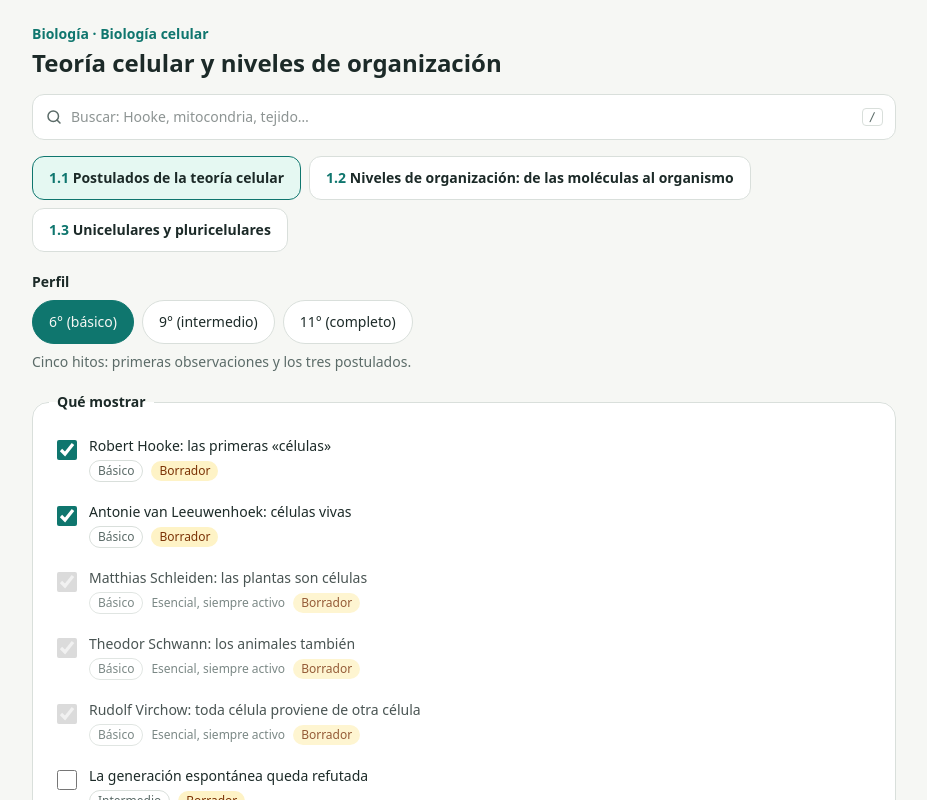
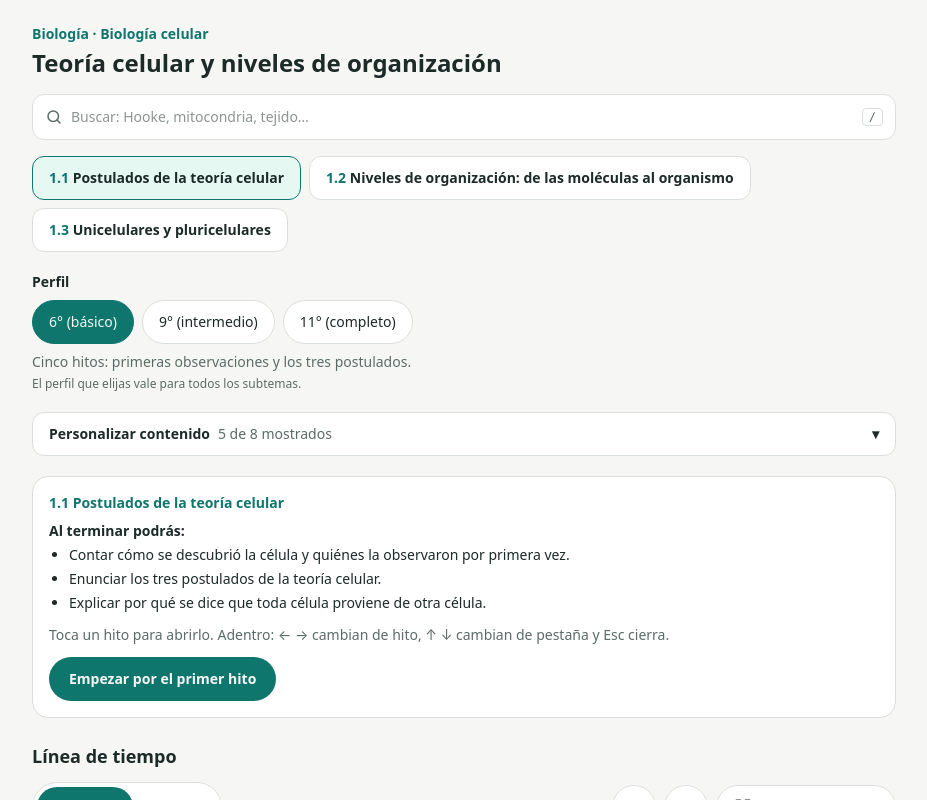
Before and after one commit to Naujdem/100cias-, a React (Vite) app: page / in a window 1280 px wide. Shown: the top 800 px of the page, without its empty margins (176-1103 px from the left). Built offline with nearby package versions, Linux system fonts and the light colour scheme.

Commit message:
Pantalla reorganizada: lista Qué mostrar plegada, guía con objetivos y botón Empezar, y un solo perfil para todos los subtemas
Co-Authored-By: Claude Sonnet 5.5 <noreply@anthropic.com>
Claude-Session: https://claude.ai/code/session_01QpCuYgNnj1H7W7yXM1yTDE

```diff
--- a/src/App.tsx
+++ b/src/App.tsx
@@ -8,6 +8,7 @@ import LineaTiempo from './components/LineaTiempo.tsx'
 import Quiz from './components/Quiz.tsx'
 import { vistasDe } from './components/linea/vistas.ts'
 import Buscador from './components/Buscador.tsx'
+import Guia from './components/Guia.tsx'
 import type { Resultado } from './lib/buscar.ts'
 
 // Todos los subtemas del contenido, ordenados. Para agregar uno basta con crear su JSON en data/materias.
@@ -16,6 +17,7 @@ const TEMAS = Object.values(import.meta.glob('./data/materias/**/*.json', { eage
   .sort((a, b) => (a.orden ?? 99) - (b.orden ?? 99))
 const PERFILES = perfilesJson as unknown as Perfil[]
 const CLAVE_TEMA = 'cien:tema-activo'
+const CLAVE_PERFIL = 'cien:perfil' // el último perfil elegido: vale para todos los subtemas
 
 interface Guardado {
   perfil: string
@@ -71,7 +73,8 @@ function TemaView({ TEMA, salto }: { TEMA: Tema; salto: { id: string; n: number
   const inicial = useMemo<Guardado>(() => {
     const g = leer<Guardado | null>(CLAVE, null)
     if (g) return g
-    const p = PERFILES[0]
+    // sin guardado propio, el subtema hereda el último perfil elegido en cualquier subtema
+    const p = PERFILES.find((x) => x.id === leer<string>(CLAVE_PERFIL, PERFILES[0].id)) ?? PERFILES[0]
     return { perfil: p.id, activos: p.bloques[TEMA.id] ?? TEMA.bloques.map((b) => b.id) }
   }, [CLAVE, TEMA])
 
@@ -87,6 +90,13 @@ function TemaView({ TEMA, salto }: { TEMA: Tema; salto: { id: string; n: number
     setActivos(a)
     setAviso('')
     persistir(p.id, a)
+    // un solo perfil para todos los subtemas: se guarda también en los demás
+    guardar(CLAVE_PERFIL, p.id)
+    for (const t of TEMAS) {
+      if (t.id === TEMA.id) continue
+      const otros = normalizar(t.bloques, p.bloques[t.id] ?? t.bloques.map((b) => b.id))
+      guardar(`cien:${t.id}`, { perfil: p.id, activos: [...otros] })
+    }
   }
 
   const alternarBloque = (id: string) => {
@@ -117,6 +127,11 @@ function TemaView({ TEMA, salto }: { TEMA: Tema; salto: { id: string; n: number
   }, [salto, TEMA, activos, persistir])
 
   const visibles = TEMA.bloques.filter((b) => activos.has(b.id))
+
+  // «Empezar» abre el primer bloque visible; si hubo una búsqueda más reciente, gana la búsqueda
+  const [empezar, setEmpezar] = useState<{ id: string; n: number } | null>(null)
+  const primero = [...visibles].sort((a, b) => a.anio - b.anio)[0]
+  const pedido = empezar && (!salto || empezar.n > salto.n) ? empezar : salto
 
   return (
     <div>
@@ -150,14 +165,17 @@ function TemaView({ TEMA, salto }: { TEMA: Tema; salto: { id: string; n: number
             return p ? (p.descripciones?.[TEMA.id] ?? p.descripcion) : 'Elegiste tu propia combinación de contenido.'
           })()}
         </p>
+        <p className="mt-1 text-xs text-[var(--suave)]">El perfil que elijas vale para todos los subtemas.</p>
       </section>
 
       <div className="mt-5">
         <SelectorContenido bloques={TEMA.bloques} activos={activos} onAlternar={alternarBloque} />
-        <p aria-live="polite" className="mt-2 min-h-5 text-sm text-[var(--suave)]">
+        <p aria-live="polite" className={aviso ? 'mt-2 text-sm text-[var(--suave)]' : 'sr-only'}>
           {aviso}
         </p>
       </div>
+
+      <Guia tema={TEMA} visibles={visibles.length} onEmpezar={() => primero && setEmpezar({ id: primero.id, n: Date.now() })} />
 
       <section aria-label={TEMA.tituloVista ?? 'Línea de tiempo'} className="mt-6">
         <h2 className="mb-3 text-lg font-bold">{TEMA.tituloVista ?? 'Línea de tiempo'}</h2>
@@ -166,7 +184,7 @@ function TemaView({ TEMA, salto }: { TEMA: Tema; salto: { id: string; n: number
           vistas={vistasDe(TEMA.vistas)}
           claveVista={TEMA.vistas ? `cien:vista-${TEMA.id}` : 'cien:vista-linea'}
           unidad={TEMA.unidad}
-          abrir={salto}
+          abrir={pedido}
         />
       </section>
 
--- /dev/null
+++ b/src/components/Guia.tsx
@@ -0,0 +1,42 @@
+import type { Tema } from '../data/schema.ts'
+
+interface Props {
+  tema: Tema
+  /** cuántos bloques se muestran con el perfil actual */
+  visibles: number
+  onEmpezar: () => void
+}
+
+/**
+ * Tarjeta de orientación, justo antes del contenido: qué se va a aprender, cómo moverse y por dónde empezar.
+ * Así el estudiante y el docente saben qué hacer al llegar a un subtema.
+ */
+export default function Guia({ tema, visibles, onEmpezar }: Props) {
+  const unidad = (tema.unidad ?? 'Hito').toLowerCase()
+  return (
+    <section aria-label="Guía del subtema" className="mt-5 rounded-2xl border border-[var(--linea)] bg-[var(--tarjeta)] p-4">
+      <p className="text-sm font-semibold text-[var(--acento)]">{tema.etiqueta} {tema.subtema}</p>
+      {tema.objetivos && tema.objetivos.length > 0 && (
+        <>
+          <p className="mt-2 text-sm font-semibold">Al terminar podrás:</p>
+          <ul className="mt-1 list-disc space-y-1 pl-5 text-sm">
+            {tema.objetivos.map((o) => (
+              <li key={o}>{o}</li>
+            ))}
+          </ul>
+        </>
+      )}
+      <p className="mt-3 text-sm text-[var(--suave)]">
+        Toca un {unidad} para abrirlo. Adentro: ← → cambian de {unidad}, ↑ ↓ cambian de pestaña y Esc cierra.
+      </p>
+      <button
+        type="button"
+        onClick={onEmpezar}
+        disabled={visibles === 0}
+        className="mt-3 min-h-11 rounded-full bg-[var(--acento)] px-5 text-sm font-semibold text-[var(--fondo)] disabled:opacity-40"
+      >
+        Empezar por el primer {unidad}
+      </button>
+    </section>
+  )
+}
--- a/src/components/SelectorContenido.tsx
+++ b/src/components/SelectorContenido.tsx
@@ -1,3 +1,4 @@
+import { useId, useState } from 'react'
 import type { Bloque } from '../data/schema.ts'
 import { NivelInsignia, BorradorInsignia } from './Insignia.tsx'
 
@@ -8,6 +9,34 @@ interface Props {
 }
 
 export default function SelectorContenido({ bloques, activos, onAlternar }: Props) {
+  // Plegado al empezar: el contenido es lo primero que se ve y esta lista es un ajuste del docente.
+  const [abierto, setAbierto] = useState(false)
+  const id = useId()
+  return (
+    <div>
+      <button
+        type="button"
+        aria-expanded={abierto}
+        aria-controls={id}
+        onClick={() => setAbierto((v) => !v)}
+        className="flex min-h-11 w-full items-center justify-between gap-3 rounded-xl border border-[var(--linea)] bg-[var(--tarjeta)] px-4 text-left text-sm font-semibold"
+      >
+        <span>
+          Personalizar contenido
+          <span className="ml-2 font-normal text-[var(--suave)]">
+            {activos.size} de {bloques.length} mostrados
+          </span>
+        </span>
+        <span aria-hidden="true">{abierto ? '▴' : '▾'}</span>
+      </button>
+      <div id={id} hidden={!abierto} className="mt-2">
+        <Lista bloques={bloques} activos={activos} onAlternar={onAlternar} />
+      </div>
+    </div>
+  )
+}
+
+function Lista({ bloques, activos, onAlternar }: Props) {
   return (
     <fieldset className="rounded-2xl border border-[var(--linea)] bg-[var(--tarjeta)] p-4">
       <legend className="px-2 text-sm font-semibold">Qué mostrar</legend>
--- a/src/data/materias/biologia/celular/niveles-organizacion.json
+++ b/src/data/materias/biologia/celular/niveles-organizacion.json
@@ -11,6 +11,11 @@
   ],
   "tituloVista": "Niveles de organización",
   "unidad": "Nivel",
+  "objetivos": [
+    "Ordenar los niveles de organización, del más pequeño al más grande.",
+    "Explicar por qué la célula es el primer nivel en el que hay vida.",
+    "Dar un ejemplo de cada nivel, en una persona o en una planta."
+  ],
   "fuentes": [
     "Presentación «La célula» de JuanMed (referencia)",
     "Plan de área del colegio (solo guía)"
--- a/src/data/materias/biologia/celular/unicelulares-pluricelulares.json
+++ b/src/data/materias/biologia/celular/unicelulares-pluricelulares.json
@@ -11,6 +11,11 @@
   ],
   "tituloVista": "De una célula a muchas",
   "unidad": "Paso",
+  "objetivos": [
+    "Diferenciar un ser unicelular de uno pluricelular, con ejemplos.",
+    "Explicar qué es la división del trabajo entre las células de un organismo.",
+    "Reconocer que no todos los seres vivos pasan por todos los niveles de organización."
+  ],
   "fuentes": [
     "Presentación «La célula» de JuanMed (referencia)",
     "Plan de área del colegio (solo guía)",
--- a/src/data/schema.ts
+++ b/src/data/schema.ts
@@ -108,6 +108,8 @@ export interface Tema {
   tituloVista?: string
   /** cómo se llama cada bloque en el contador («Hito», «Nivel»); por defecto «Hito» */
   unidad?: string
+  /** lo que el estudiante podrá hacer al terminar el subtema (se muestra en la guía, antes del contenido) */
+  objetivos?: string[]
   bloques: Bloque[]
 }
 
```
Also changed, not shown: src/data/materias/biologia/celular/teoria-celular.json, 1 other file (tests, documents, lock files or other folders).
